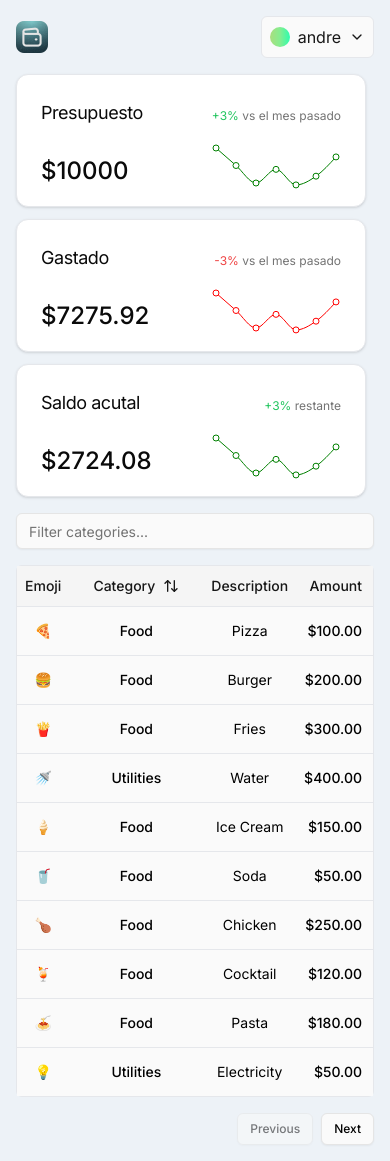
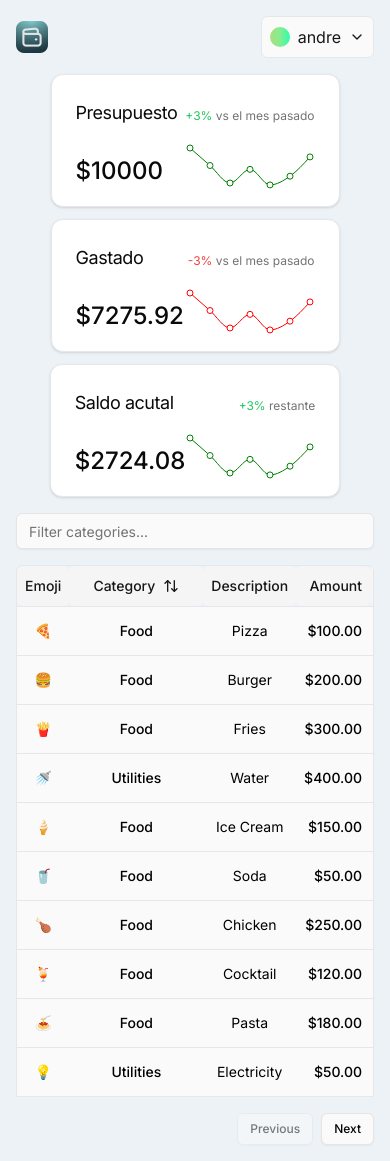
Before and after one commit to nicolasamoroso/wallet, a Next.js app: page / in a window 390 px wide. Built offline with nearby package versions, Linux system fonts and the light colour scheme.

Commit message:
change css

```diff
--- a/src/components/AccountBalance/balanace-card.tsx
+++ b/src/components/AccountBalance/balanace-card.tsx
@@ -28,7 +28,7 @@ const BalanaceCard = ({
   }
 
   return (
-    <Card className="w-[350px] h-[133px]">
+    <Card className="min-w-[289px] max-w-[350px] h-[133px] mx-auto lg:w-[325px] xl:w-[350px]">
       <CardHeader className="flex-row items-center justify-between pb-4">
         <CardTitle className="font-normal text-lg">{title}</CardTitle>
         <CardDescription className="text-xs">
--- a/src/components/AccountBalance/dashboard.tsx
+++ b/src/components/AccountBalance/dashboard.tsx
@@ -40,7 +40,7 @@ const Dashboard = () => {
   ]
 
   return (
-    <div className="md:max-w-[712px] lg:max-w-[1080px] grid grid-cols-1 md:grid-cols-2 lg:grid-cols-3 gap-3">
+    <div className="max-w-[590px] lg:max-w-[1080px] grid grid-cols-1 sm:grid-cols-2 lg:grid-cols-3 gap-3 mx-auto">
       <BalanaceCard
         title="Presupuesto"
         description="vs el mes pasado"
--- a/src/components/payments/payment-table.tsx
+++ b/src/components/payments/payment-table.tsx
@@ -57,7 +57,7 @@ export function PaymentTable<TData, TValue>({
   })
 
   return (
-    <div>
+    <div className="max-w-[590px] lg:max-w-[1080px] mx-auto">
       <div className="flex items-center py-4">
         <Input
           placeholder="Filter categories..."
@@ -69,14 +69,17 @@ export function PaymentTable<TData, TValue>({
         />
       </div>
       {/* <Menu table={table} /> */}
-      <div className="rounded-md border">
+      <div className="rounded-t-md border">
         <Table>
           <TableHeader>
             {table.getHeaderGroups().map((headerGroup) => (
               <TableRow key={headerGroup.id} className="bg-secondary">
                 {headerGroup.headers.map((header) => {
                   return (
-                    <TableHead key={header.id} className="text-center text-primary">
+                    <TableHead
+                      key={header.id}
+                      className="text-center text-primary rounded-md"
+                    >
                       {header.isPlaceholder
                         ? null
                         : flexRender(header.column.columnDef.header, header.getContext())}
```
